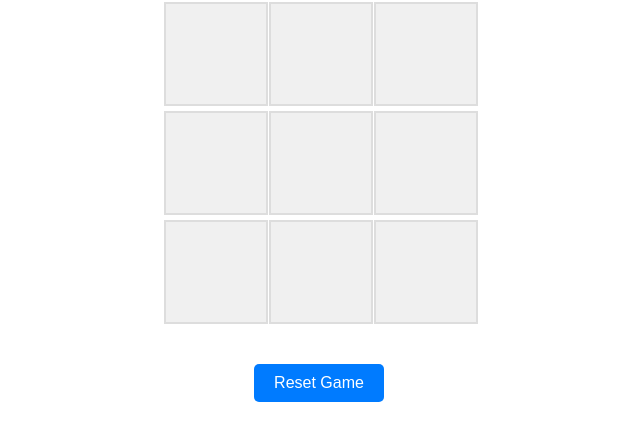
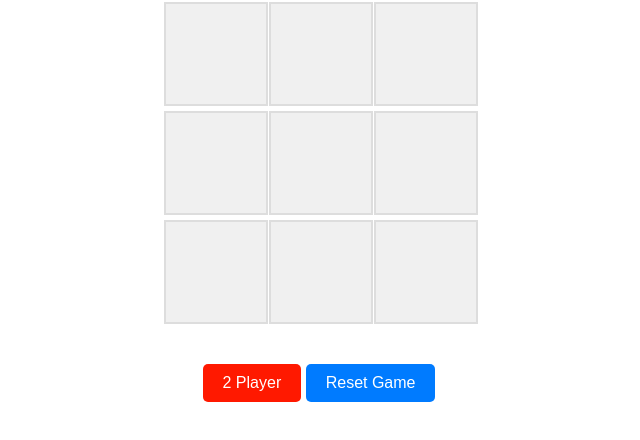
Before and after one commit to Thomas-SanMartin/TicTacToe, a plain HTML site: page index.html in a window 1280 px wide. Both pictures are taken after a click on the button "Reset Game". Shown: the part 106-546 px from the top of the page, without its empty margins (321-961 px from the left). Drawn offline with Linux system fonts and the light colour scheme.

Commit message:
Two-player mode implemented

```diff
--- a/index.html
+++ b/index.html
@@ -10,6 +10,7 @@
   <h1>Tic Tac Toe</h1>
   <div class="board" id="board"></div>
   <div class="message" id="message"></div>
+  <button class="twoPlayer" id="twoPlayer">2 Player</button>
   <button class="reset" id="reset">Reset Game</button>
   <script src="script.js"></script>
 </body>
--- a/script.js
+++ b/script.js
@@ -7,6 +7,22 @@ let currentPlayer = 'X'; // Human player is X
 let gameOver = false;
 
 resetButton.addEventListener('click', resetGame);
+
+// Two-player mode
+const twoPlayerButton = document.getElementById('twoPlayer');
+let twoPlayerMode = false;
+
+twoPlayerButton.addEventListener('click', () => {
+
+  if (!twoPlayerMode && !gameStarted) {
+  twoPlayerMode = !twoPlayerMode;
+  twoPlayerButton.classList.toggle('active', twoPlayerMode);
+  }
+
+});
+
+let gameStarted = false;
+
 
 function renderBoard() {
   boardElement.innerHTML = '';
@@ -23,6 +39,7 @@ function makeMove(index) {
   if (board[index] || gameOver) return;
 
   board[index] = currentPlayer;
+  gameStarted = true;
   renderBoard();
 
   if (checkWinner()) {
@@ -40,7 +57,7 @@ function makeMove(index) {
   // Switch player
   currentPlayer = currentPlayer === 'X' ? 'O' : 'X';
 
-  if (currentPlayer === 'O') {
+  if (!twoPlayerMode && currentPlayer === 'O') {
     const bestMove = findBestMove();
     board[bestMove] = 'O';
     renderBoard();
@@ -129,6 +146,9 @@ function resetGame() {
   gameOver = false;
   messageElement.textContent = '';
   renderBoard();
+  twoPlayerButton.classList.remove('active'); // Reset the two-player button state
+  twoPlayerMode = false; // Reset the two-player mode
+  gameStarted = false; // Reset the gameStarted state
 }
 
 renderBoard();
--- a/styles.css
+++ b/styles.css
@@ -44,6 +44,21 @@ body {
     border-radius: 5px;
 }
 
+.twoPlayer {
+    margin-top: 20px;
+    padding: 10px 20px;
+    font-size: 1rem;
+    cursor: pointer;
+    background-color: #ff1900;
+    color: white;
+    border: none;
+    border-radius: 5px;
+}
+
+.twoPlayer.active {
+    background-color: #cc1500; /* Slightly darker red */
+}
+
 .reset:hover {
     background-color: #0056b3;
 }
```
